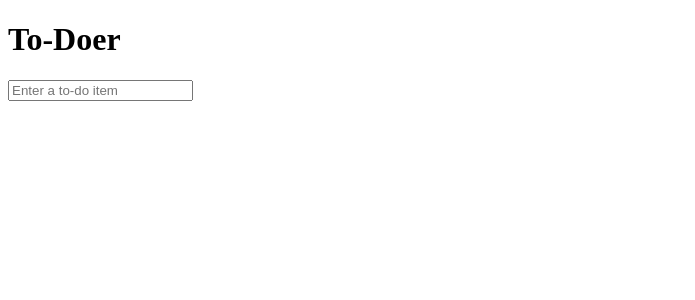
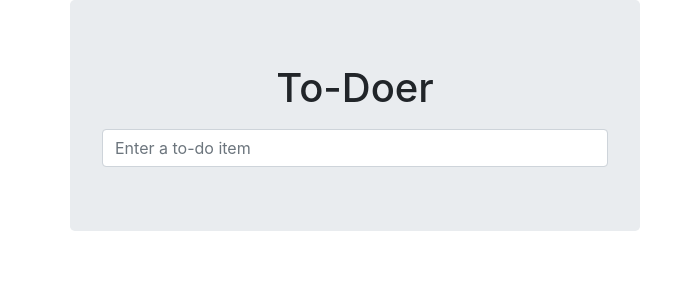
Before and after one commit to danille/obeythetestinggoat, a Django app: page / in a window 1280 px wide. Shown: the top 300 px of the page, without its empty margins (0-695 px from the left). Run offline with Django 3.2, Linux system fonts and the light colour scheme; some libraries are stand-ins or nearby versions.

Commit message:
Use Bootstrap to improve layout

```diff
--- a/functional_tests/tests.py
+++ b/functional_tests/tests.py
@@ -1,13 +1,13 @@
 from selenium import webdriver
 from selenium.common.exceptions import WebDriverException
 from selenium.webdriver.common.keys import Keys
-from django.test import LiveServerTestCase
+from django.contrib.staticfiles.testing import StaticLiveServerTestCase
 import time
 
 MAX_WAIT = 10
 
 
-class NewVisitorTest(LiveServerTestCase):
+class NewVisitorTest(StaticLiveServerTestCase):
     def setUp(self):
         self.browser = webdriver.Firefox()
 
--- /dev/null
+++ b/testing_goat/static/base.css
@@ -0,0 +1,3 @@
+#id_new_item {
+    margin-top: 2ex;
+}
--- a/testing_goat/templates/base.html
+++ b/testing_goat/templates/base.html
@@ -2,18 +2,39 @@
 <html lang="en">
 <head>
     <meta charset="UTF-8">
+    <meta http-equiv="X-UA-Compatible" content="IE=edge">
+    <meta name="viewport" content="width=device-width, initial-scale=1">
     <title>To-Doer</title>
+    <link href="/static/bootstrap/css/bootstrap.min.css" rel="stylesheet">
+    <link href="/static/base.css" rel="stylesheet">
 </head>
 
 
 <body>
+<div class="container">
+
+    <div class="row">
+        <div class="col-md-6 col-md-offset-3 jumbotron">
+            <div class="text-center">
+
                 <h1>{% block header_text %}{% endblock %}</h1>
                 <form method="POST" action="{% block form_action %}{% endblock %}">
-    <input name="item_text" id="id_new_item" placeholder="Enter a to-do item"/>
+                    <input name="item_text" id="id_new_item"
+                           class="form-control input-lg"
+                           placeholder="Enter a to-do item"/>
                     {% csrf_token %}
                 </form>
+
+            </div>
+        </div>
+    </div>
+
+    <div class="row">
         {% block table %}
         {% endblock %}
+    </div>
+
+</div>
 </body>
 
 
```
Lines whose indentation alone changed are shown as unchanged.
